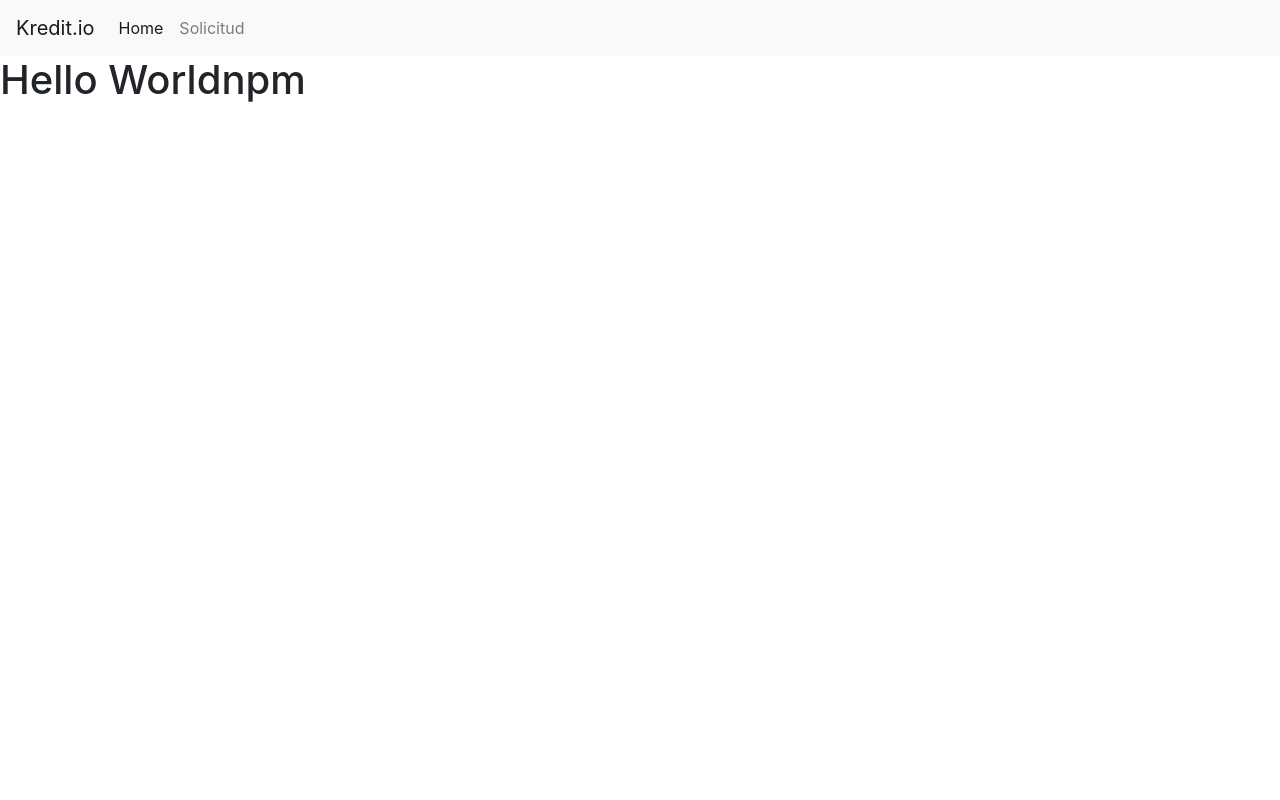
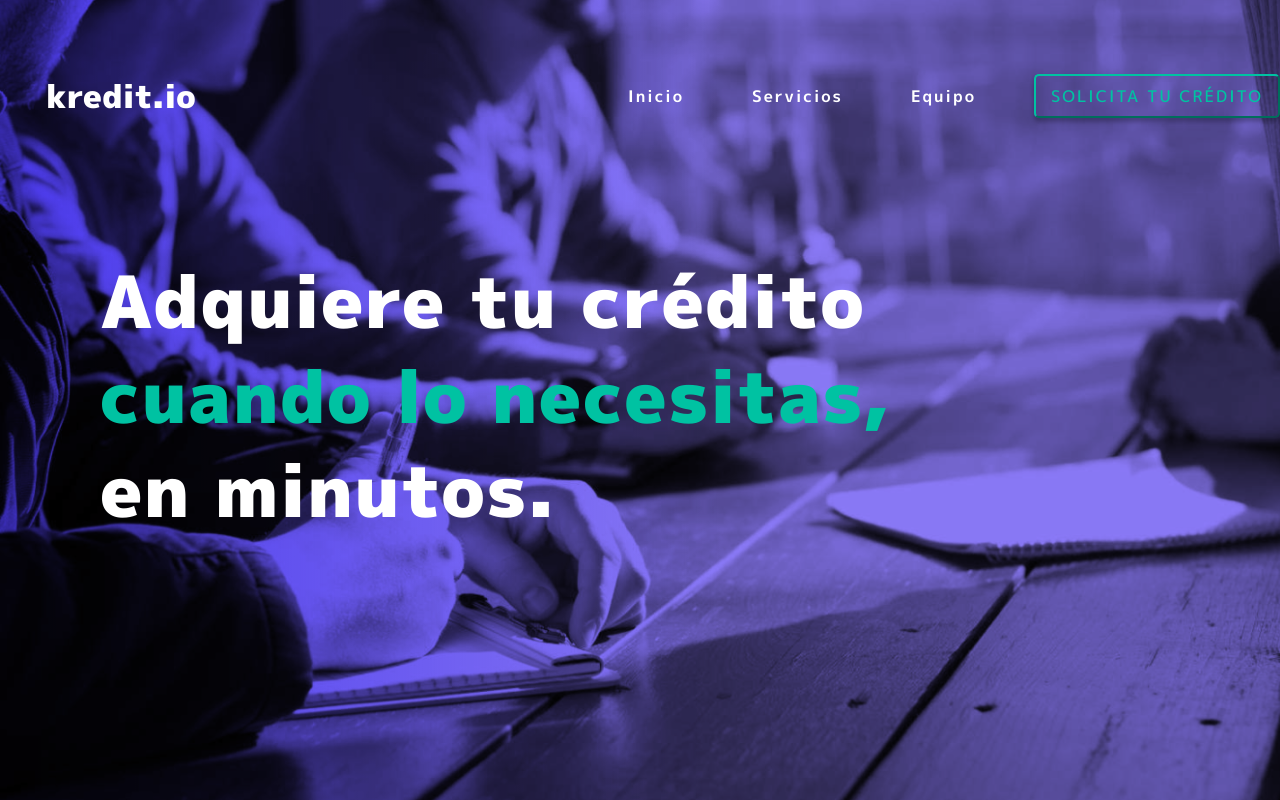
Before and after one commit to CarlosMtz98/app-kredit-io, a React (Create React App) app: page / in a window 1280 px wide. Built offline with nearby package versions, Linux system fonts and the light colour scheme.

Commit message:
major update

```diff
--- a/src/App.js
+++ b/src/App.js
@@ -1,10 +1,12 @@
 import React from 'react';
+import Home from './containers/Home/Home';
 
 class App extends React.Component {
 
     render() {
         return (
-            <h1>Hello Worldnpm</h1>
+
+            <Home></Home>
         );
     }
 }
--- a/src/components/Header/Header.js
+++ b/src/components/Header/Header.js
@@ -1,25 +1,38 @@
 import React from 'react';
 import {NavLink} from 'react-router-dom';
+import './HeaderStyles.css';
 
 const Header = () => {
     return (
-        <nav className="navbar navbar-expand-lg navbar-light bg-light">
-                <NavLink className="navbar-brand"  to="/">Kredit.io</NavLink>
+        <div className="kredit-navbar">
+            <nav className="navbar navbar-expand-lg kredit-nav">
+                <NavLink className="navbar-brand kredit-brand"  to="/">kredit.io</NavLink>
                 <button className="navbar-toggler" type="button" data-toggle="collapse" data-target="#navbarSupportedContent" aria-controls="navbarSupportedContent" aria-expanded="false" aria-label="Toggle navigation">
                     <span className="navbar-toggler-icon"></span>
                 </button>
 
-                <div className="collapse navbar-collapse" id="navbarSupportedContent">
+                <div className="collapse navbar-collapse kredit-menu" id="navbarSupportedContent">
                     <ul className="navbar-nav mr-auto">
-                        <li className="nav-item">
-                            <NavLink className="nav-link" to="/">Home</NavLink>
+                        <li className="nav-item kredit-item">
+                            <NavLink className="nav-link kredit-menu-link" to="/">Inicio</NavLink>
                         </li>
-                        <li className="nav-item">
-                            <NavLink className="nav-link" to="/solicitud">Solicitud</NavLink>
+                        <li className="nav-item kredit-item">
+                            <NavLink className="nav-link kredit-menu-link" to="/servicios">Servicios</NavLink>
+                        </li>
+                        <li className="nav-item kredit-item">
+                            <NavLink className="nav-link kredit-menu-link" to="/equipo">Equipo</NavLink>
+                        </li>
+                        <li className="nav-item kredit-item">
+                            <NavLink to="/solicitud" className="kredit-link">
+                                <button className="nav-link kredit-menu-button">Solicita tu crédito</button>
+                            </NavLink>
                         </li>
                     </ul>
                 </div>
+                <div className="kredit-navbar-ghost"></div>
             </nav>
+        </div>
+
     );
 }
 
--- /dev/null
+++ b/src/components/Header/HeaderStyles.css
@@ -0,0 +1,69 @@
+@import url('https://fonts.googleapis.com/css?family=M+PLUS+1p:100,300,400,500,700,800,900');
+
+.kredit-navbar{
+      width: 100%;
+      position: absolute;
+      display: flex;
+      justify-content: center;
+      font-family: 'M PLUS 1p', sans-serif;
+}
+.kredit-nav{
+      min-height: 24vh;
+      max-width: 1280px;
+      position: relative;
+      z-index: 100;
+      top: 0;
+      left: 0;
+      width: 100%;
+}
+.kredit-brand{
+      font-weight: 900;
+      font-size: 32px;
+      padding: 30px;
+      color: white;
+}
+.kredit-brand:hover{
+      color: white;
+}
+.kredit-menu{
+      position: absolute;
+      right: 0;
+
+}
+.kredit-menu-link{
+      color: white;
+      font-family: 'M PLUS 1p', sans-serif;
+      font-weight: 600;
+      letter-spacing: 2px;
+      padding: 10px !important;
+}
+.kredit-link:hover{
+      text-decoration: none;
+}
+
+.kredit-menu-button{
+      color: #00C2A2;
+      padding-left: 15px !important;
+      padding-right: 15px !important;
+      border-width: 2px;
+      background: none;
+      border-radius: 5px;
+      border-color:  #00C2A2;
+      align-items: center;
+      font-weight: 500;
+      text-align: center;
+      letter-spacing: 2px;
+      text-transform: uppercase;
+      box-shadow: 0px 4px 4px rgba(0, 0, 0, 0.25);
+}
+.kredit-menu-button:hover{
+      box-shadow: 0px 0px 0px rgba(0,0,0,0);
+}
+.kredit-item{
+      padding-left: 6vh !important;
+
+}
+.kredit-menu-link:hover{
+      color: white;
+      opacity: 0.6;
+}
--- /dev/null
+++ b/src/containers/Home/Home.js
@@ -0,0 +1,23 @@
+import React from 'react';
+import './HomeStyles.css';
+
+const Home = () => {
+      const imagePath = '../assets/images/background-home.png';
+    return (
+          <div className="kredit-home-header">
+                <div className="kredit-header-ghost"></div>
+                <div className="kredit-home-bg" style={{backgroundImage: `url(${imagePath})`}}>
+                        <div className="kredit-home-jumbo">
+                                    <h1>Adquiere tu crédito</h1>
+                                    <h1 className="kredit-green">cuando lo necesitas,</h1>
+                                    <h1>en minutos.</h1>
+                        </div>
+                </div>
+          </div>
+
+
+
+    );
+}
+
+export default Home;
--- /dev/null
+++ b/src/containers/Home/HomeStyles.css
@@ -0,0 +1,39 @@
+@import url('https://fonts.googleapis.com/css?family=M+PLUS+1p:100,300,400,500,700,800,900');
+
+.kredit-home-bg{
+      z-index: -5;
+      background-size: cover;
+      min-height: 100vh;
+      width: 100%;
+      background-color: #8A79F7;
+      background-blend-mode: multiply;
+      display: flex;
+      direction: column;
+      justify-content: center;
+      align-items: center;
+      font-family: 'M PLUS 1p', sans-serif;
+
+}
+.kredit-header-ghost{
+      position: absolute;
+      width: 100%;
+      height: 100%;
+      left: 0px;
+      top: 0px;
+      background: linear-gradient(90deg, #8A79F7 0%, rgba(196, 196, 196, 0) 56.77%);
+      mix-blend-mode: multiply;
+}
+.kredit-home-jumbo{
+      max-width: 1080px;
+      color: white;
+      z-index: 5;
+      width: 100%;
+}
+.kredit-home-jumbo > h1{
+      font-weight: 900;
+      font-size: 72px;
+      letter-spacing: 1px;
+}
+.kredit-green{
+      color: #00C2A2;
+}
--- /dev/null
+++ b/src/containers/Resultado/Resultado.css
@@ -0,0 +1,13 @@
+.kredit-result{
+      font-family: 'M PLUS 1p', sans-serif;
+      width: 100%;
+      position: absolute;
+      display: flex;
+      justify-content: center;
+      background: #00C2A2;
+}
+.kredit-verdict{
+      width: 100%;
+      position: relative;
+      height: 10vh;
+}
--- a/src/containers/Resultado/Resultado.js
+++ b/src/containers/Resultado/Resultado.js
@@ -1,10 +1,14 @@
 import React from 'react';
+import './Resultado.css'
 
 const Resultado = () => {
     return (
-        <div>
-            <h1>Aqui van los resultados del Usuario con base en la consulta del API</h1>
+        <div className="kredit-result">
+            <div className="container kredit-req">
+            </div>
+
         </div>
+
     );
 }
 
--- a/src/containers/Solictud/form.js
+++ b/src/containers/Solictud/form.js
@@ -1,23 +1,26 @@
 import React from 'react';
-import { timingSafeEqual } from 'crypto';
+import * as typeformEmbed from '@typeform/embed';
+import './formStyles.css';
 
 const RequestForm = (props) => {
 
 
     return (
-        <div className="container col-md-10 ">
-        <form class="border border-light p-5 offset-md-1">
+        <div className="kredit-form">
 
-            <p class="h4 mb-4 text-left">{ props.title }</p>
+            <div className="container kredit-req">
+            <form class=" p-5">
+
+                <p class="h4 mb-4 text-left kredict-title">{ props.title }</p>
                 <div class="form-row">
                     <div class="col-md-5 mb-3">
                         <label for="validationServer01">Puntaje SAT</label>
                         <input type="text" class="form-control" id="validationServer01" placeholder="eg. 85" required/>
                     </div>
+                    <div className="col-md-2"></div>
                     <div class="col-md-5 mb-3">
                         <label for="validationServer02">Puntaje Buró de Crédito</label>
                         <input type="text" class="form-control" id="validationServer02" placeholder="eg. 78"required/>
-
                     </div>
                 </div>
                 <div className="form-row">
@@ -68,6 +71,7 @@ const RequestForm = (props) => {
                     <button class="btn btn-primary" type="submit">Solicitar</button>
                 </form>
             </div>
+        </div>
     );
 }
 
--- /dev/null
+++ b/src/containers/Solictud/formStyles.css
@@ -0,0 +1,24 @@
+@import url('https://fonts.googleapis.com/css?family=M+PLUS+1p:100,300,400,500,700,800,900');
+.kredit-form{
+      font-family: 'M PLUS 1p', sans-serif;
+      width: 100%;
+      position: absolute;
+      display: flex;
+      justify-content: center;
+      background: #8A79F7;
+}
+.kredit-req{
+      width: 100%;
+      position: relative;
+      max-width: 1280px;
+      margin-top: 18vh;
+
+      top: 0;
+      left: 0;
+}
+.kredict-title{
+      letter-spacing: 1px;
+      font-weight: 900;
+      font-size: 48px;
+      color: white;
+}
--- a/src/containers/Solictud/index.js
+++ b/src/containers/Solictud/index.js
@@ -5,8 +5,8 @@ class Solicitud extends React.Component {
 
     render() {
         return (
-            <div>
-                <RequestForm title="Nueva solicitud de Crédito"/>
+            <div className="">
+                <RequestForm title="Nueva solicitud de crédito"/>
             </div>
         );
     }
--- a/src/index.js
+++ b/src/index.js
@@ -10,7 +10,7 @@ import NotFound from './containers/NotFound/index';
 const routing = (
 
     <Router>
-        <div>
+        <div className="">
             <Header/>
             <Switch>
                 <Route exact path="/" component={App}/>
```
Also changed, not shown: public/assets/images/background-home.png (added). Lines whose indentation alone changed are shown as unchanged.
